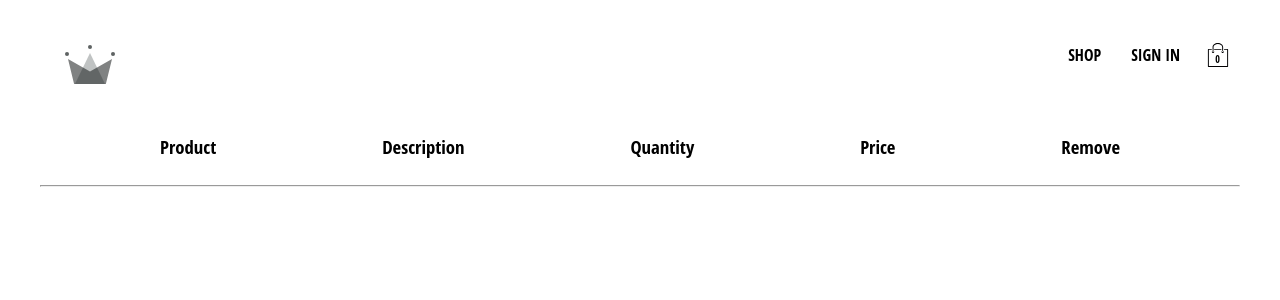
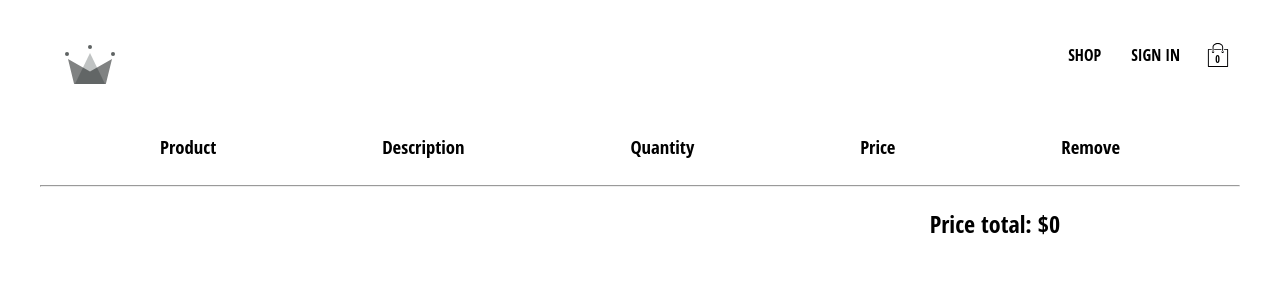
Before and after one commit to rmblake2010/crown_clothing, a React (Create React App) app: page /checkout in a window 1280 px wide. Shown: the top 300 px of the page. Built offline with nearby package versions, Linux system fonts and the light colour scheme; no server answers; a web font is replaced by a local one.

Commit message:
added new context values for cart, updated checkout page, added buttons to adjust quantity and remove items from cart in the checkout page

```diff
--- a/src/contexts/cart.context.jsx
+++ b/src/contexts/cart.context.jsx
@@ -20,16 +20,13 @@ const addCartItem = (cartItems, productToAdd) => {
     return [...cartItems, {...productToAdd, quantity: 1},]
 }
 
-const removeCartItem = (cartItems, productToRemove) => {
+const decrementCartItem = (cartItems, productToRemove) => {
     // if quantity is 0 then remove cart item entirely
-
 
 
     return cartItems.map((cartItem) =>
         cartItem.id === productToRemove.id
         ? {...cartItem, quantity: cartItem.quantity-1}
-        : productToRemove.quantity === 0
-        ? {}
         : cartItem
     )
 
@@ -44,6 +41,7 @@ export const CartContext = createContext({
     cartItems: [],
     addItemToCart: () => {},
     cartQuantity: 0,
+    totalCartPrice: 0
 
 })
 
@@ -56,11 +54,17 @@ export const CartProvider = ({children}) => {
     const [isCartOpen, setIsCartOpen] = useState(false)
     const [cartItems, setCartItems] = useState([])
     const [cartQuantity, setCartQuantity] = useState(0)
+    const [totalCartPrice, setTotalCartPrice] = useState(0)
 
     //Updating cart quantity
     useEffect(() => {
         const newCartCount = cartItems.reduce(
             (total, cartItem) => total + cartItem.quantity, 0)
+
+        const newCartPrice = cartItems.reduce(
+            (total, cartItem) => (total + cartItem.price) * cartItem.quantity, 0
+        )
+        setTotalCartPrice(newCartPrice)
         setCartQuantity(newCartCount)
     }, [cartItems])
 
@@ -70,10 +74,12 @@ export const CartProvider = ({children}) => {
     }
 
     const decrementItemFromCart = (productToRemove) => {
-        setCartItems(removeCartItem(cartItems, productToRemove))
+        setCartItems(decrementCartItem(cartItems, productToRemove))
     }
 
-    const value = {isCartOpen, setIsCartOpen, addItemToCart, decrementItemFromCart ,cartItems, setCartItems, setCartQuantity, cartQuantity}
+
+
+    const value = {isCartOpen, setIsCartOpen, addItemToCart, decrementItemFromCart ,cartItems, setCartItems, setCartQuantity, cartQuantity, totalCartPrice}
 
     return(
         <CartContext.Provider value={value}>{children}</CartContext.Provider>
--- a/src/routes/checkout/checkout.component.jsx
+++ b/src/routes/checkout/checkout.component.jsx
@@ -4,26 +4,10 @@ import { CartContext } from "../../contexts/cart.context"
 import './checkout.styles.scss'
 
 
-/*
-I need:
-cart context
-cart items
-quantity
-adjust quantity
-
-
-
-ability to remove items
-
-
-
-total price
-*/
-
 const HEADERS = ['Product', 'Description', 'Quantity', 'Price', 'Remove']
 
 const Checkout = () => {
-    const { cartItems, decrementItemFromCart, addItemToCart  } = useContext(CartContext)
+    const { cartItems, decrementItemFromCart, addItemToCart, setCartItems, totalCartPrice } = useContext(CartContext)
 
 
 
@@ -43,13 +27,22 @@ const Checkout = () => {
             const {id, imageUrl, name, quantity, price} = item
 
             const reduceQuantity = () => {
-                decrementItemFromCart(item)
+                if(item.quantity === 0 ){
+                    const newCartItems = cartItems.filter((cartItem) => cartItem.id !== item.id)
+                    setCartItems(newCartItems)
+                }else{
+                    decrementItemFromCart(item)
+                }
             }
 
             const increaseQuantity = () => {
                 addItemToCart(item)
             }
 
+            const deleteButton = () => {
+                const newCartItems = cartItems.filter((cartItem) => cartItem.id !== item.id)
+                setCartItems(newCartItems)
+            }
 
             return(
                 <div >
@@ -61,8 +54,8 @@ const Checkout = () => {
                             <h4>{quantity}</h4>
                             <button onClick={increaseQuantity}>+</button>
                         </div>
-                        <h4>{price}</h4>
-                        <button> remove</button>
+                        <h4>{price * quantity}</h4>
+                        <button onClick={deleteButton}> remove</button>
                     </div>
                 <hr/>
                 </div>
@@ -70,7 +63,7 @@ const Checkout = () => {
         })}
 
 
-
+        <h2>{`Price total: $${totalCartPrice}`}</h2>
     </div>
   )
 }
--- a/src/routes/checkout/checkout.styles.scss
+++ b/src/routes/checkout/checkout.styles.scss
@@ -1,11 +1,16 @@
+.checkout-container{
+    h2{
+        display: flex;
+        flex-direction: row-reverse;
+        margin-right: 15%;
+    }
+}
+
 .checkout-header{
     display: flex;
     justify-content: space-between;
     width: 80%;
     margin: auto;
-
-
-
 
 }
 
```
